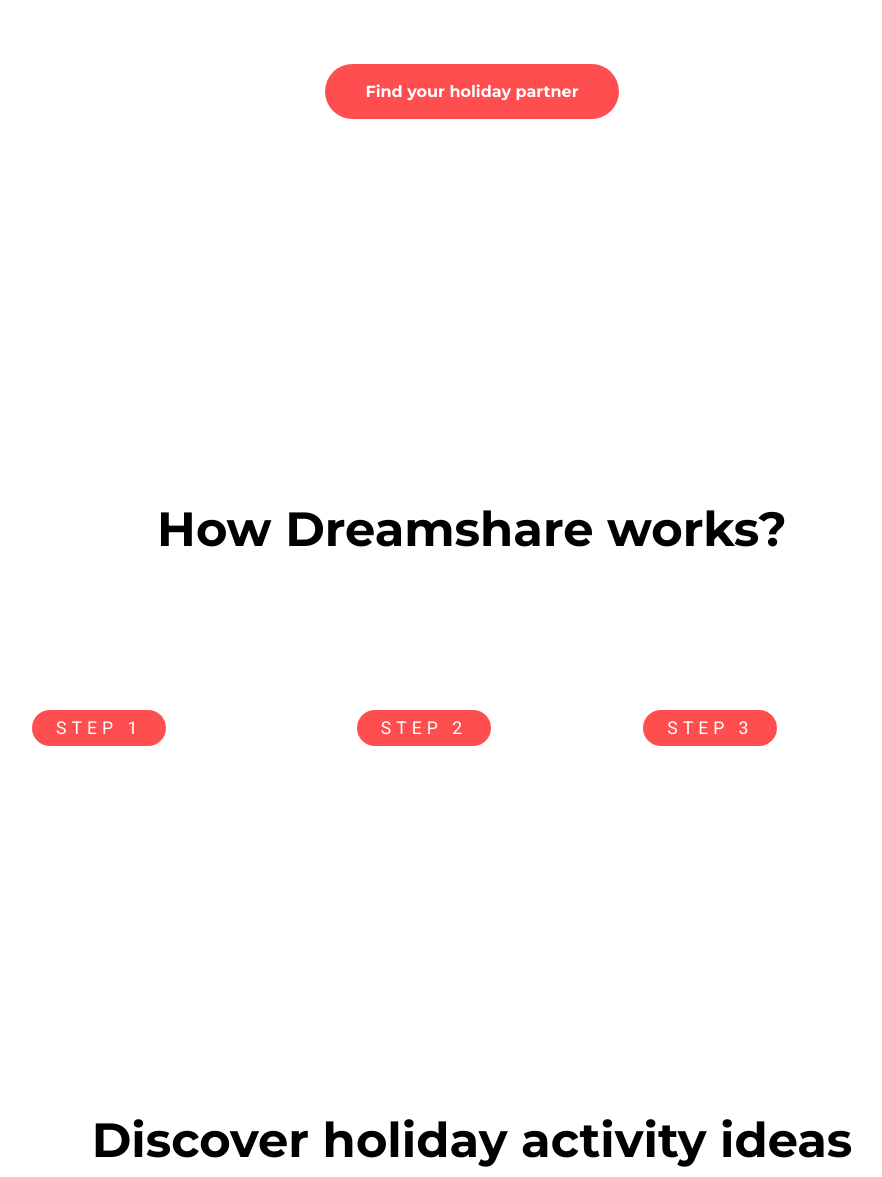
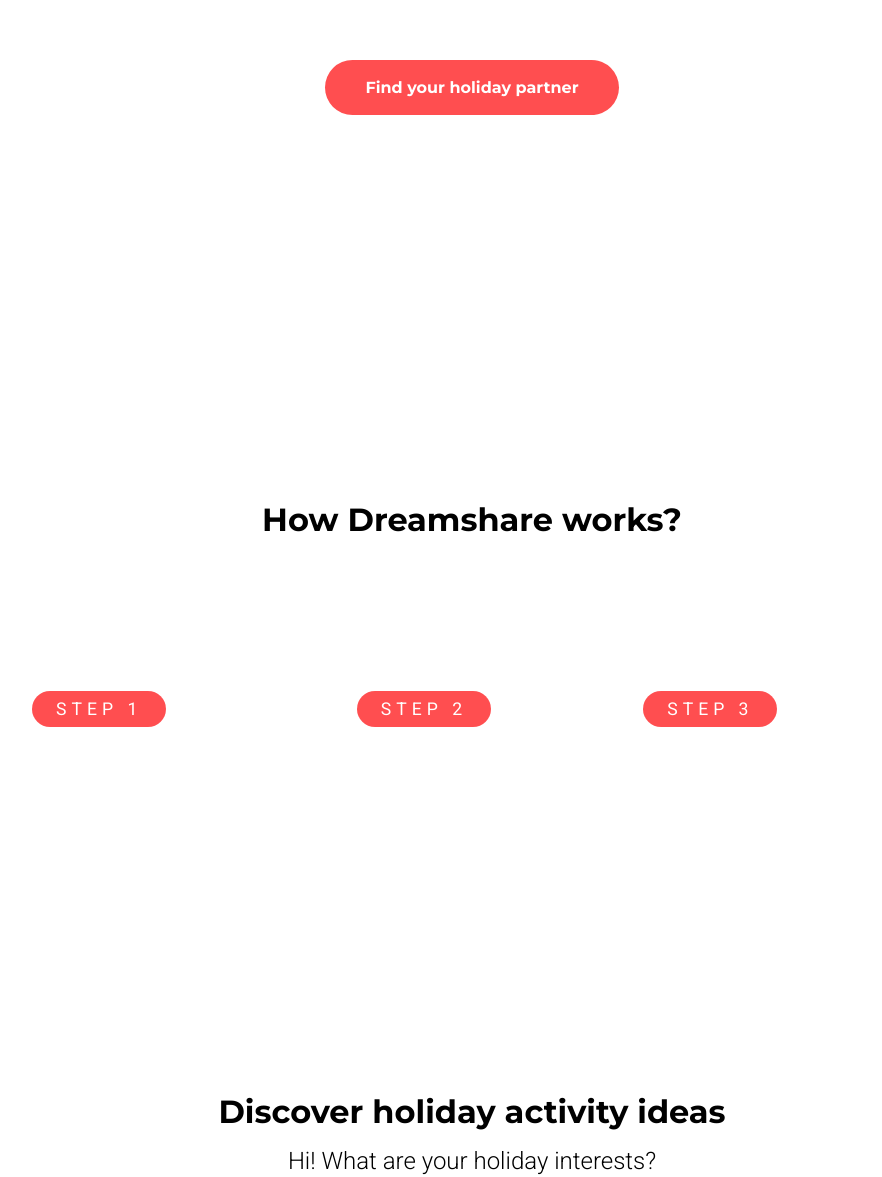
Before and after one commit to la-viza/Exam-Practice, a plain HTML site: page index.html in a window 1280 px wide. Shown: the part 300-1477 px from the top of the page, without its empty margins (168-1050 px from the left). Drawn offline with Linux system fonts and the light colour scheme.

Commit message:
changed font size on mobile view

```diff
--- a/styles/style.scss
+++ b/styles/style.scss
@@ -54,7 +54,7 @@
 
     .section__hero {
       text-align: center;
-      padding-top: 6rem;
+      padding-top: 5rem;
       color: $color-primary;
       font-family: $font-header;
 
@@ -73,7 +73,7 @@
       p {
         font-family: $font-paragraph;
         font-weight: 300;
-        font-size: 1.7rem;
+        font-size: 1.5rem;
         padding: 10px 80px;
         text-wrap: wrap;
       }
@@ -101,7 +101,7 @@
 
     h3 {
       font-family: $font-header;
-      font-size: 3rem;
+      font-size: 2rem;
       padding-bottom: 2rem;
       text-align: center;
     }
@@ -153,7 +153,7 @@
         }
 
         h4 {
-          font-size: 3rem;
+          font-size: 2rem;
           color: $color-primary;
         }
 
@@ -174,7 +174,7 @@
 
     h4 {
       font-family: $font-header;
-      font-size: 3rem;
+      font-size: 2rem;
       padding-bottom: 1rem;
       text-align: center;
     }
@@ -182,7 +182,7 @@
       font-family: $font-paragraph;
       text-align: center;
       font-weight: 300;
-      font-size: 2rem;
+      font-size: 1.5rem;
       text-wrap: wrap;
     }
 
```
Also changed, not shown: styles/style.css, 1 other file.
